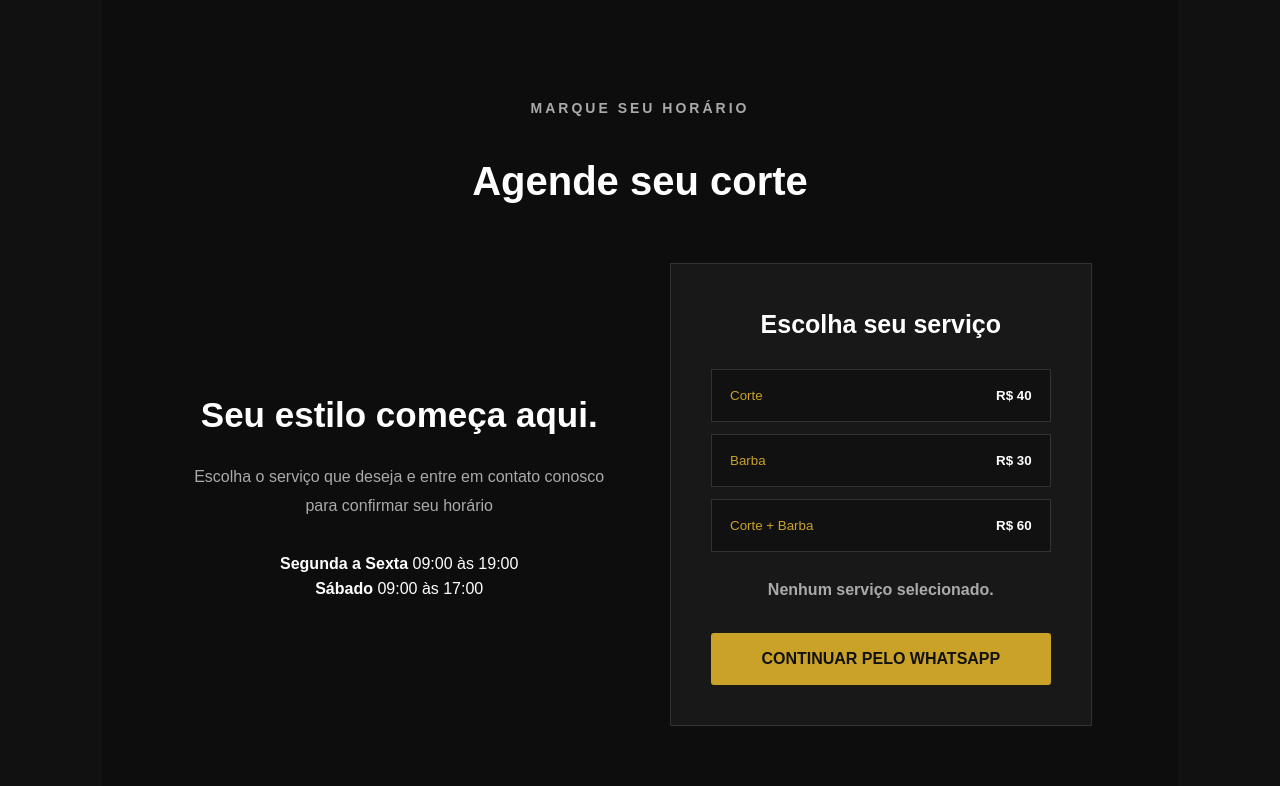
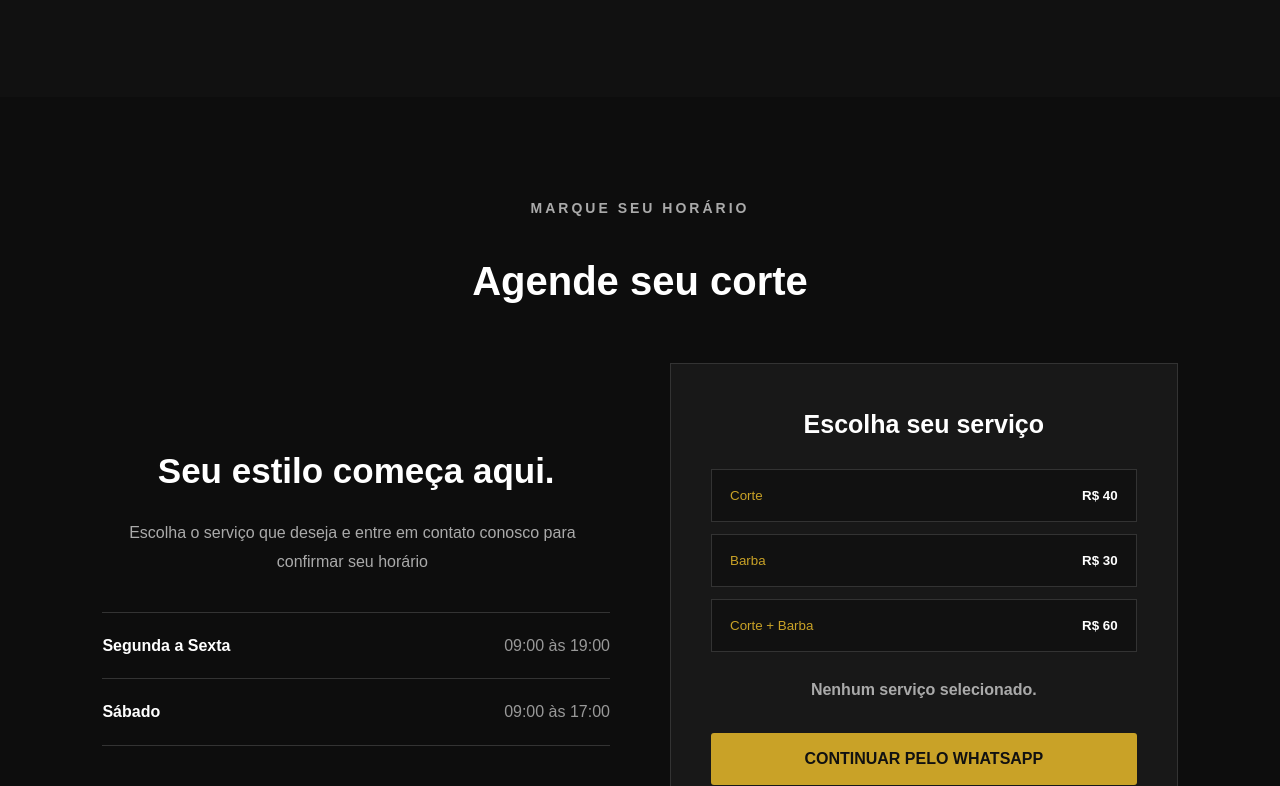
Before and after one commit to luizfelipeferreiracardoso44-stack/Site-Barbearia-V2, a plain HTML site: page index.html in a window 1280 px wide. Shown: the part 3174-3960 px from the top of the page. Drawn offline with Linux system fonts and the light colour scheme.

Commit message:
ORGANIZAÇÃO DE ALGUNS COMANDOS

```diff
--- a/style.css
+++ b/style.css
@@ -548,12 +548,12 @@ footer p {
     max-width: 500px;
 }
 
-.horario {
+.horarios {
     margin-top: 35px;
     border-top: 1px solid #333;
 }
 
-.horario div {
+.horarios div {
     padding: 20px 0;
     border-bottom: 1px solid #333;
 
@@ -561,11 +561,11 @@ footer p {
     justify-content: space-between;
 }
 
-.horario strong {
+.horarios strong {
     color: white;
 }
 
-.horario span {
+.horarios span {
     color: #999;
 }
 
@@ -710,7 +710,7 @@ footer p {
         padding: 25px;
     }
 
-    .horario div {
+    .horarios div {
         flex-direction: column;
         gap: 5px;
     }
```
Also changed, not shown: index.html (+1 -0 lines).
